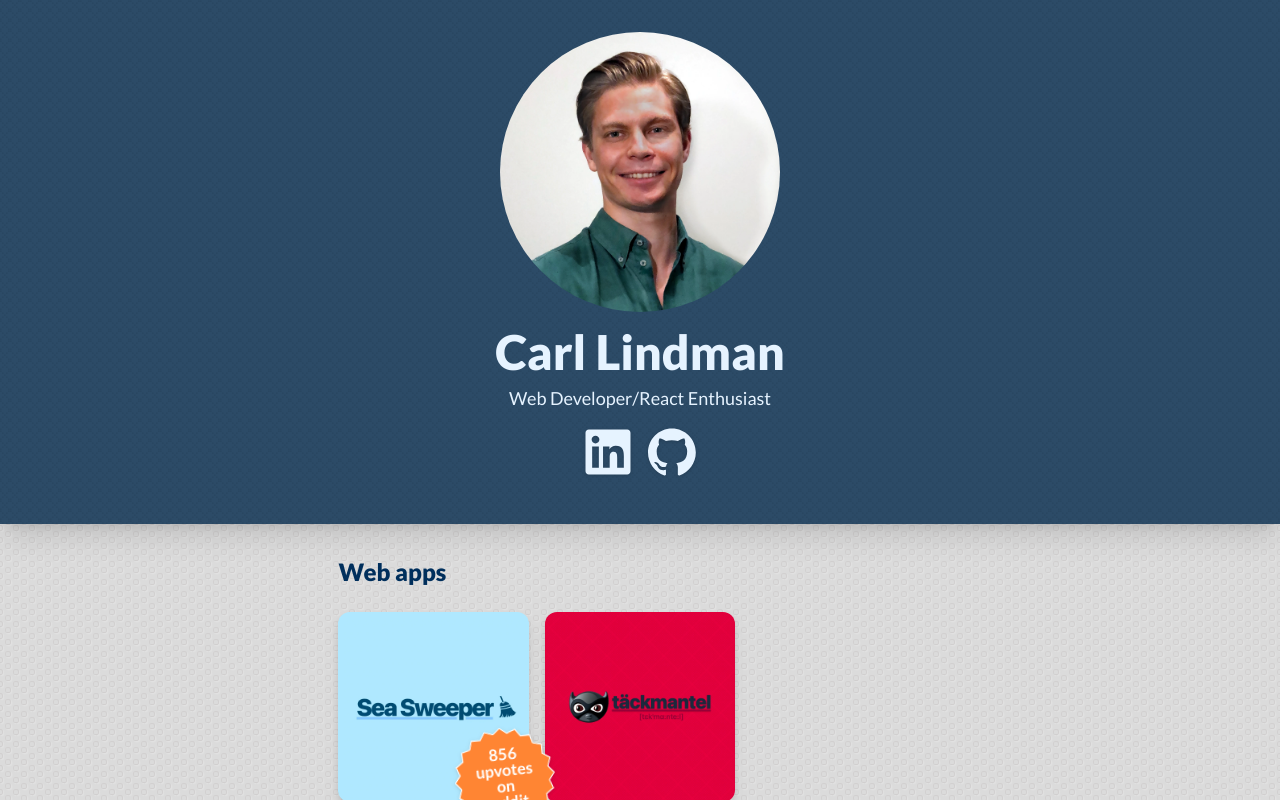
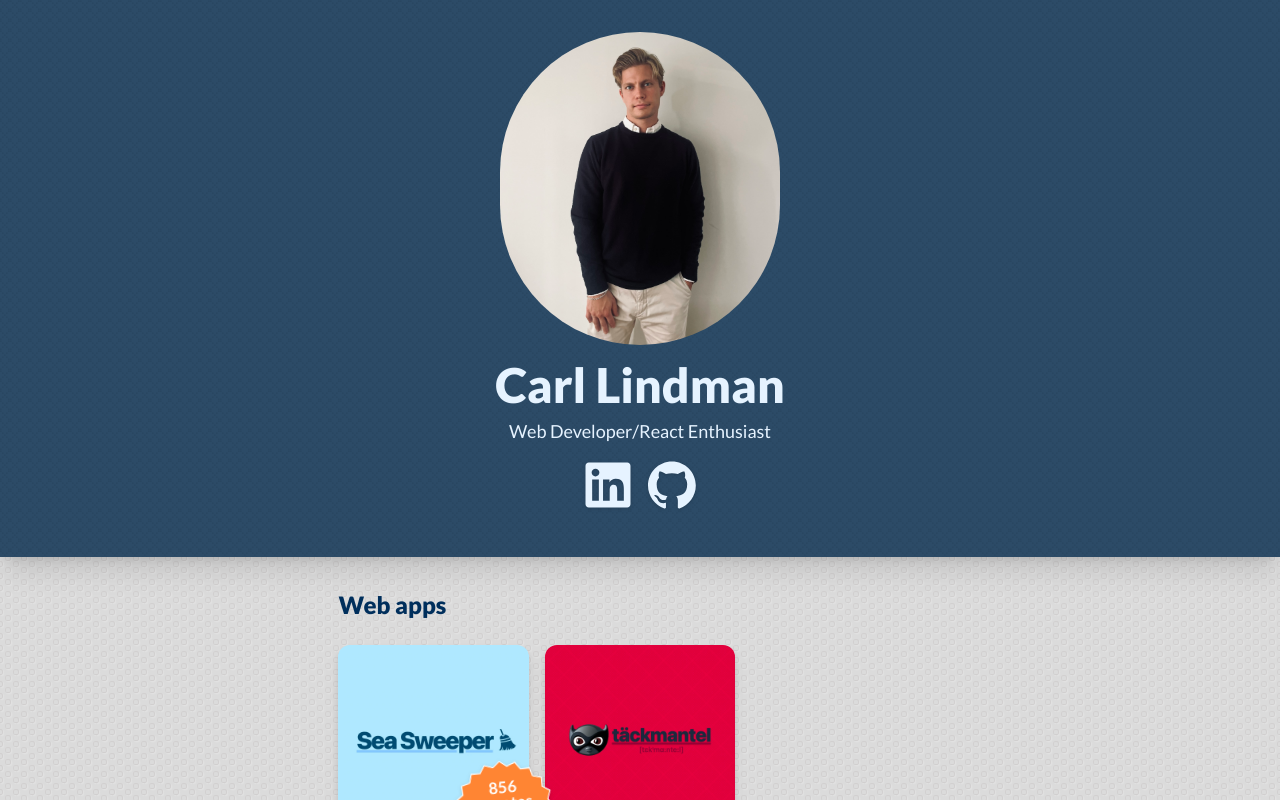
Before and after one commit to lindman-carl/carl-lindman, a Next.js app: page / in a window 1280 px wide. Shown: the top 800 px of the page. Built offline with nearby package versions, Linux system fonts and the light colour scheme.

Commit message:
change profile picture

```diff
--- a/src/components/Header.tsx
+++ b/src/components/Header.tsx
@@ -7,7 +7,7 @@ const Header = () => {
   return (
     <header className="flex w-full flex-col items-center justify-center bg-header-background bg-header py-8 text-header-text shadow-xl">
       <Image
-        src="/images/profile.webp"
+        src="/images/carl_profile.jpeg"
         alt="Carl Lindman"
         width={280}
         height={280}
```
Also changed, not shown: public/images/carl_profile.jpeg (added).
